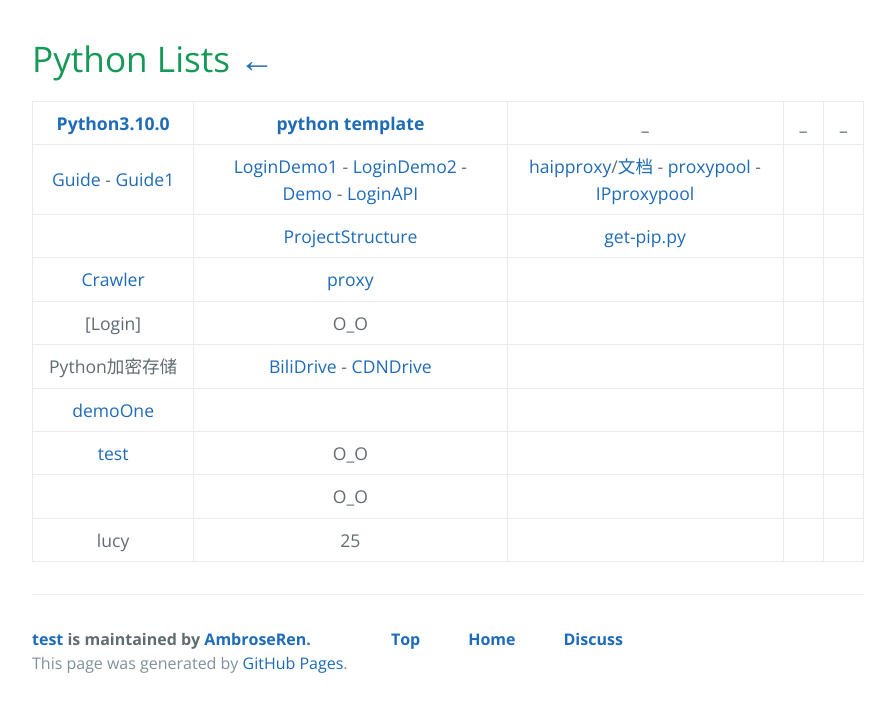
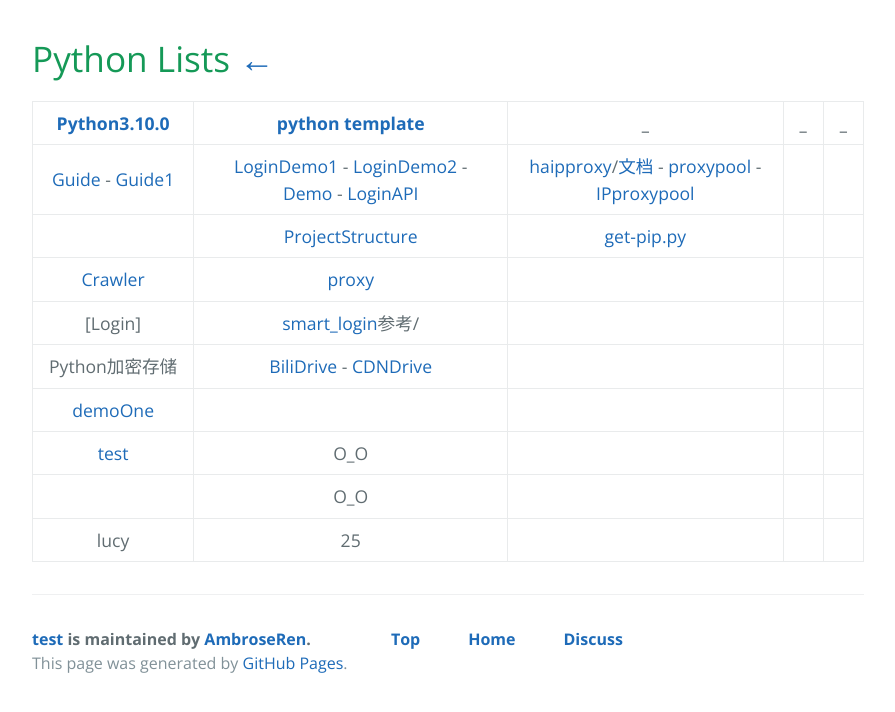
Before and after one commit to AmbroseRen/test, a Jekyll site: the page built from Data/Python/index.md, in a window 1280 px wide. Shown: the top 712 px of the page, without its empty margins (192-1087 px from the left). Built offline with Jekyll 4.4.1, drawn with Linux system fonts in a browser that asks for light colours; our own code applies the rules of GitHub Pages for plain Markdown files; the repository's description, which GitHub fills in, is left out.

Commit message:
Update index.md

```diff
--- a/Data/Python/index.md
+++ b/Data/Python/index.md
@@ -5,7 +5,7 @@
 | [Guide](Guide.md) - [Guide1](https://github.com/TwoWater/Python/blob/master/Res/Python%E5%8D%9A%E5%AE%A2%E7%BD%91%E7%AB%99%E8%B5%84%E6%BA%90.md) | [LoginDemo1](https://github.com/Kr1s77/awesome-python-login-model) - [LoginDemo2](https://github.com/SpiderClub/smart_login) - [Demo](https://github.com/injetlee/Python) - [LoginAPI](https://github.com/CharlesPikachu/DecryptLogin) | [haipproxy](https://github.com/SpiderClub/haipproxy)/[文档](https://spiderclub.github.io/haipproxy/) - [proxypool](https://github.com/jhao104/proxy_pool/blob/master/README.md) - [IPproxypool](https://github.com/qiyeboy/IPProxyPool) | []() | []() |
 | []() | [ProjectStructure](ProjectStructure.md) | [get-pip.py](https://raw.githubusercontent.com/AmbroseRen/test/master/Data/Python/get-pip.py) | []() | []() |
 | [Crawler](Crawler/index.md) | [proxy](proxy/index.md) | []() | []() | []() |
-| [Login] | O_O | []() | []() | []() |
+| [Login] | [smart_login](https://github.com/SpiderClub/smart_login/blob/master/csdn/csdn_login.py)参考/ | []() | []() | []() |
 | Python加密存储 | [BiliDrive](https://github.com/Hsury/BiliDrive) - [CDNDrive](https://github.com/apachecn/CDNDrive) | []() | []() | []() |
 | [demoOne](demoOne/index.md) | []() | []() | []() | []() |
 | [test](https://raw.githubusercontent.com/AmbroseRen/test/master/Data/Python/test.py) | O_O | []() | []() |
```
